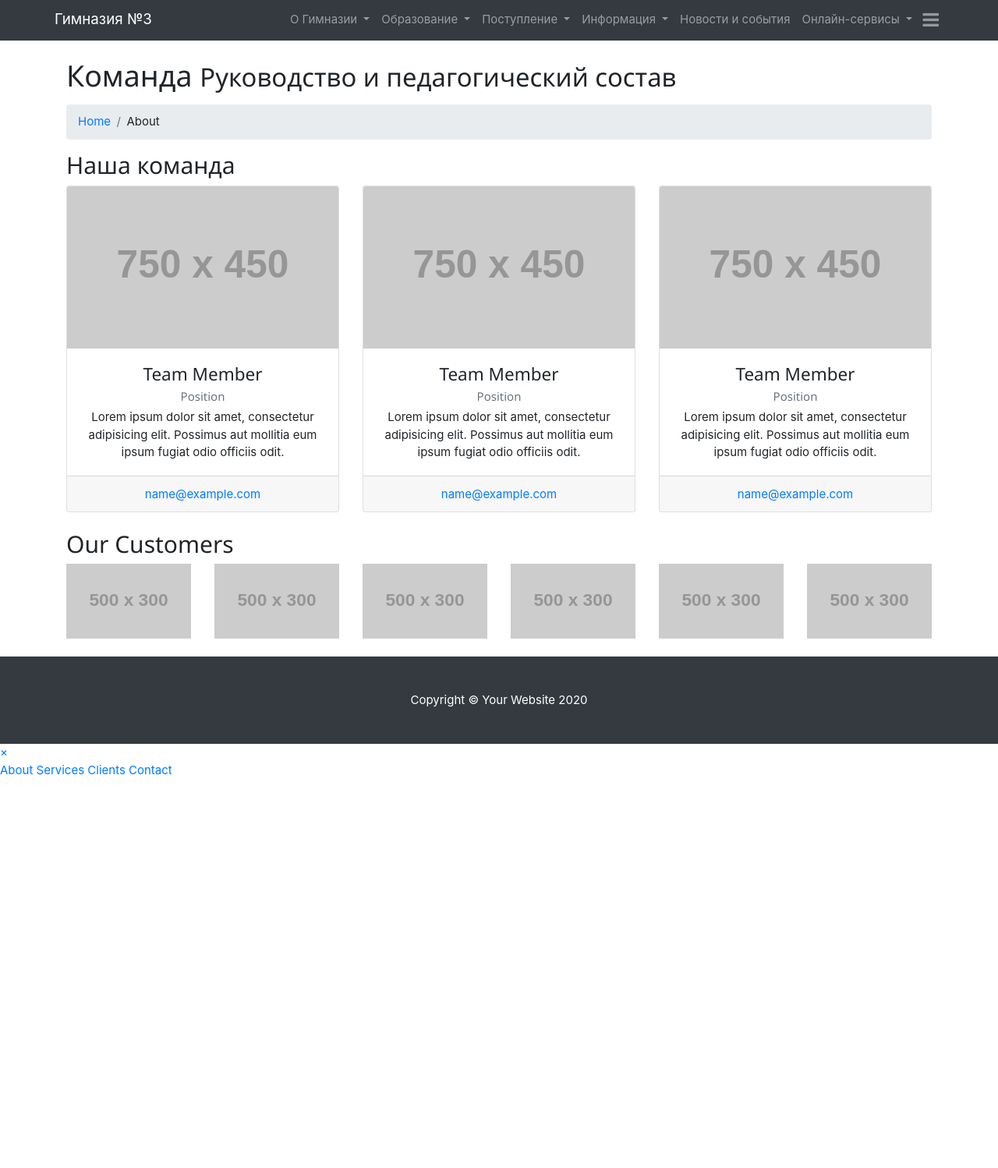
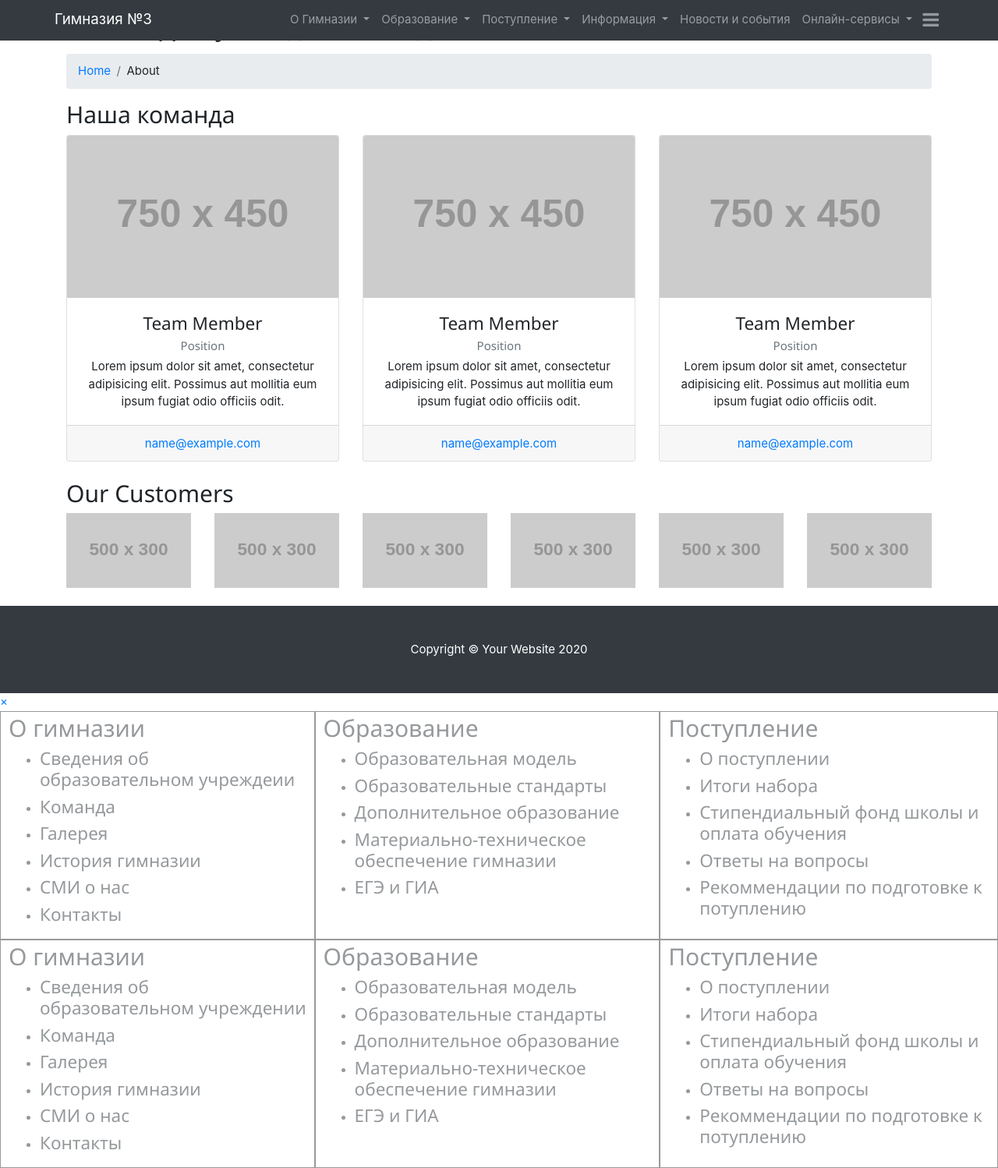
Before and after one commit to broadcom9821/Site, a Django app: page /Team.html in a window 1280 px wide. Shown: the part 31-1529 px from the top of the page at 78% size. Before the commit the page ends 1025 px from the top, so only its background shows below. Run offline with Django 3.2, Linux system fonts and the light colour scheme; grey boxes labelled with a size stand in for pictures from a placeholder-image service; some libraries are stand-ins or nearby versions.

Commit message:
Initial commit

```diff
--- a/templates/app/About/Team.html
+++ b/templates/app/About/Team.html
@@ -25,7 +25,7 @@
 <body>
 
   <!-- Page Content -->
-  <div class="container">
+  <div class="container" style="margin-top: 40px">
 
     <!-- Page Heading/Breadcrumbs -->
     <h1 class="mt-4 mb-3">Команда
--- a/templates/app/About/about.html
+++ b/templates/app/About/about.html
@@ -36,7 +36,7 @@
 <body>
 
   <!-- Page Content -->
-  <div class="container">
+  <div class="container" style="margin-top: 40px">
 
     <!-- Page Heading/Breadcrumbs -->
     <h1 class="mt-4 mb-3">Сведения об ОО
--- a/templates/app/About/contact.html
+++ b/templates/app/About/contact.html
@@ -27,7 +27,7 @@
 
 
   <!-- Page Content -->
-  <div class="container">
+  <div class="container" style="margin-top: 40px">
 
     <!-- Page Heading/Breadcrumbs -->
     <h1 class="mt-4 mb-3">Contact
--- a/templates/app/header.html
+++ b/templates/app/header.html
@@ -35,6 +35,36 @@
   document.getElementById('carouselExampleIndicators').style.left = "0";
 }</script>
     <title>{% block title %}{% endblock %}</title>
+<style>
+.divTable{
+	display: table;
+	width: 100%;
+}
+.divTableRow {
+	display: table-row;
+}
+.divTableHeading {
+	background-color: #EEE;
+	display: table-header-group;
+}
+.divTableCell, .divTableHead {
+	border: 1px solid #999999;
+	display: table-cell;
+	padding: 3px 10px;
+}
+.divTableHeading {
+	background-color: #EEE;
+	display: table-header-group;
+	font-weight: bold;
+}
+.divTableFoot {
+	background-color: #EEE;
+	display: table-footer-group;
+	font-weight: bold;
+}
+.divTableBody {
+	display: table-row-group;
+}</style>
 </head>
 <body>
 <!-- Navigation -->
@@ -56,7 +86,7 @@
                 </div>
             </div>
         </div>
-  <nav class="navbar navbar-expand-lg navbar-dark bg-dark ">
+  <nav class="navbar navbar-expand-lg navbar-dark bg-dark " style="top: 0">
     <div class="container p-0">
       <a class="navbar-brand" href="index.html">Гимназия №3</a>
       <button class="navbar-toggler navbar-toggler-right" type="button" data-toggle="collapse" data-target="#navbarResponsive" aria-controls="navbarResponsive" aria-expanded="false" aria-label="Toggle navigation">
@@ -136,7 +166,7 @@
     border: none"></button>
     </div>
   </nav>
-
+</div>
 
  {% block body-content %}
     {% endblock %}
@@ -146,13 +176,142 @@
   <a href="javascript:void(0)" class="closebtn" onclick="closeNav()">&times;</a>
 
   <!-- Overlay content -->
-<div class="overlay-content">
-    <a href="#">About</a>
-    <a href="#">Services</a>
-    <a href="#">Clients</a>
-    <a href="#">Contact</a>
-  </div>
-
+<div class="overlay-content"; style="text-align: left; color: #95999c; top: 15%" >
+    <div class="divTable" >
+	<div class="divTableBody">
+		<div class="divTableRow">
+			<div class="divTableCell">
+                <a href="#"><h2 style="color: #95999c;">О гимназии</h2></a>
+				<ul>
+					<li>
+                        <a href="#"><h4 style="color: #95999c;">Сведения об образовательном учреждеии</h4></a>
+					</li>
+					<li>
+                        <a href="#"><h4 style="color: #95999c;">Команда</h4></a>
+					</li>
+					<li>
+                        <a href="#"><h4 style="color: #95999c;">Галерея</h4></a>
+					</li>
+					<li>
+                        <a href="#"><h4 style="color: #95999c;">История гимназии</h4></a>
+					</li>
+					<li>
+                        <a href="#"><h4 style="color: #95999c;">СМИ о нас</h4></a>
+					</li>
+					<li>
+                        <a href="#"><h4 style="color: #95999c;">Контакты</h4></a>
+					</li>
+				</ul>
+			</div>
+			<div class="divTableCell">
+                <a href="#"><h2 style="color: #95999c;">Образование</h2></a>
+				<ul>
+					<li>
+                        <a href="#"><h4 style="color: #95999c;">Образовательная модель</h4></a>
+					</li>
+					<li>
+                        <a href="#"><h4 style="color: #95999c;">Образовательные стандарты</h4></a>
+					</li>
+					<li>
+                        <a href="#"><h4 style="color: #95999c;">Дополнительное образование</h4></a>
+					</li>
+					<li>
+                        <a href="#"><h4 style="color: #95999c;">Материально-техническое обеспечение гимназии</h4></a>
+					</li>
+					<li>
+                        <a href="#"><h4 style="color: #95999c;">ЕГЭ и ГИА</h4></a>
+					</li>
+				</ul>
+			</div>
+			<div class="divTableCell">
+                <a href="#"><h2 style="color: #95999c;">Поступление</h2></a>
+				<ul>
+					<li>
+                        <a href="#"><h4 style="color: #95999c;">О поступлении</h4></a>
+					</li>
+					<li>
+                        <a href="#"><h4 style="color: #95999c;">Итоги набора</h4></a>
+					</li>
+					<li>
+                        <a href="#"><h4 style="color: #95999c;">Стипендиальный фонд школы и оплата обучения</h4></a>
+					</li>
+					<li>
+                        <a href="#"><h4 style="color: #95999c;">Ответы на вопросы</h4></a>
+					</li>
+					<li>
+                        <a href="#"><h4 style="color: #95999c;">Рекоммендации по подготовке к потуплению</h4></a>
+					</li>
+				</ul>
+			</div>
+		</div>
+		<div class="divTableRow">
+			<div class="divTableCell">
+				<h2 style="color: #95999c;">О гимназии</h2>
+				<ul>
+					<li>
+                        <a href="#"><h4 style="color: #95999c;">Сведения об образовательном учреждении</h4></a>
+					</li>
+					<li>
+                        <a href="#"><h4 style="color: #95999c;">Команда</h4></a>
+					</li>
+					<li>
+                        <a href="#"><h4 style="color: #95999c;">Галерея</h4></a>
+					</li>
+					<li>
+                        <a href="#"><h4 style="color: #95999c;">История гимназии</h4></a>
+					</li>
+					<li>
+                        <a href="#"><h4 style="color: #95999c;">СМИ о нас</h4></a>
+					</li>
+					<li>
+                        <a href="#"><h4 style="color: #95999c;">Контакты</h4></a>
+					</li>
+				</ul>
+			</div>
+			<div class="divTableCell">
+                <a href="#"><h2 style="color: #95999c;">Образование</h2></a>
+				<ul>
+					<li>
+                        <a href="#"><h4 style="color: #95999c;">Образовательная модель</h4></a>
+					</li>
+					<li>
+                        <a href="#"><h4 style="color: #95999c;">Образовательные стандарты</h4></a>
+					</li>
+					<li>
+                        <a href="#"><h4 style="color: #95999c;">Дополнительное образование</h4></a>
+					</li>
+					<li>
+                        <a href="#"><h4 style="color: #95999c;">Материально-техническое обеспечение гимназии</h4></a>
+					</li>
+					<li>
+                        <a href="#"><h4 style="color: #95999c;">ЕГЭ и ГИА</h4></a>
+					</li>
+				</ul>
+			</div>
+			<div class="divTableCell">
+                <a href="#"><h2 style="color: #95999c;">Поступление</h2></a>
+				<ul>
+					<li>
+                        <a href="#"><h4 style="color: #95999c;">О поступлении</h4></a>
+					</li>
+					<li>
+                        <a href="#"><h4 style="color: #95999c;">Итоги набора</h4></a>
+					</li>
+					<li>
+                        <a href="#"><h4 style="color: #95999c;">Стипендиальный фонд школы и оплата обучения</h4></a>
+					</li>
+					<li>
+                        <a href="#"><h4 style="color: #95999c;">Ответы на вопросы</h4></a>
+					</li>
+					<li>
+                        <a href="#"><h4 style="color: #95999c;">Рекоммендации по подготовке к потуплению</h4></a>
+					</li>
+				</ul>
+			</div>
+		</div>
+	</div>
+</div>
+</div>
 </div>
 </body>
 </html>
--- a/templates/app/index.html
+++ b/templates/app/index.html
@@ -26,7 +26,7 @@
     <!-- Custom styles for this template -->
 
 <!-- http://placehold.it/1900x1080-->
-<header>
+<header style="margin-top: 28px">
     <div id="carouselExampleIndicators" class="carousel slide" data-ride="carousel">
       <ol class="carousel-indicators">
         <li data-target="#carouselExampleIndicators" data-slide-to="0" class="active"></li>
```
Also changed, not shown: 1 other file.
